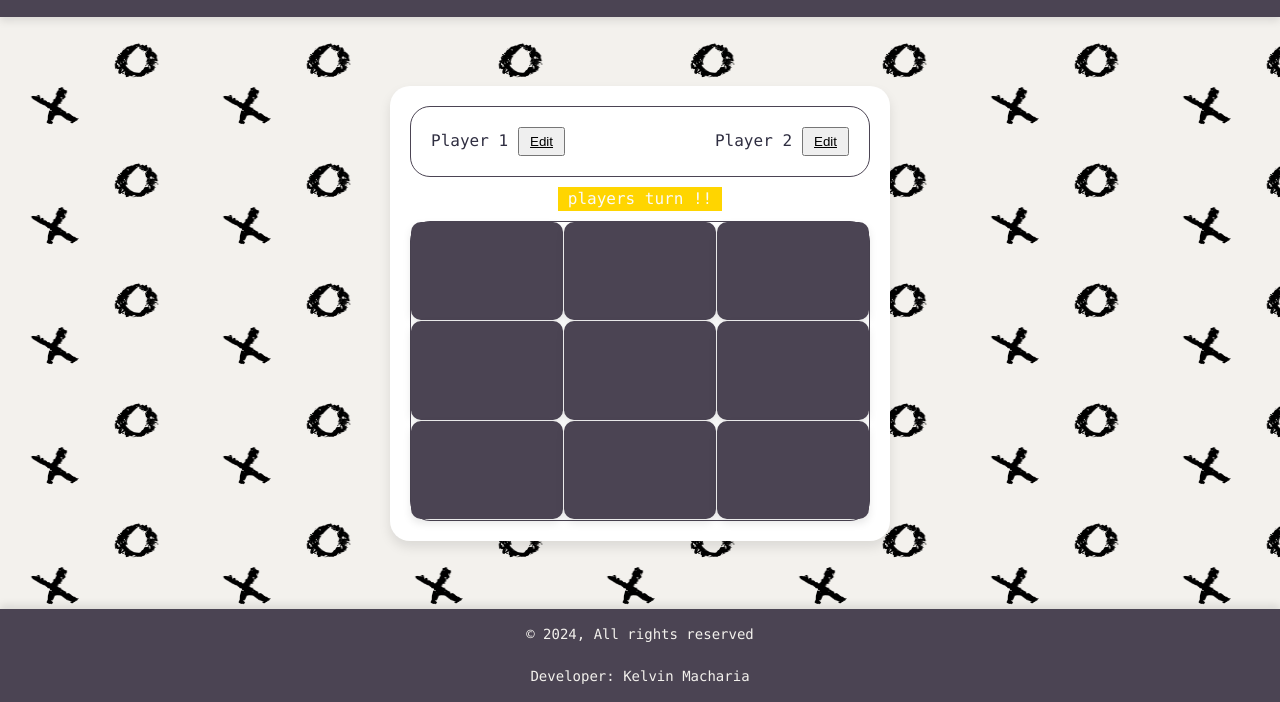
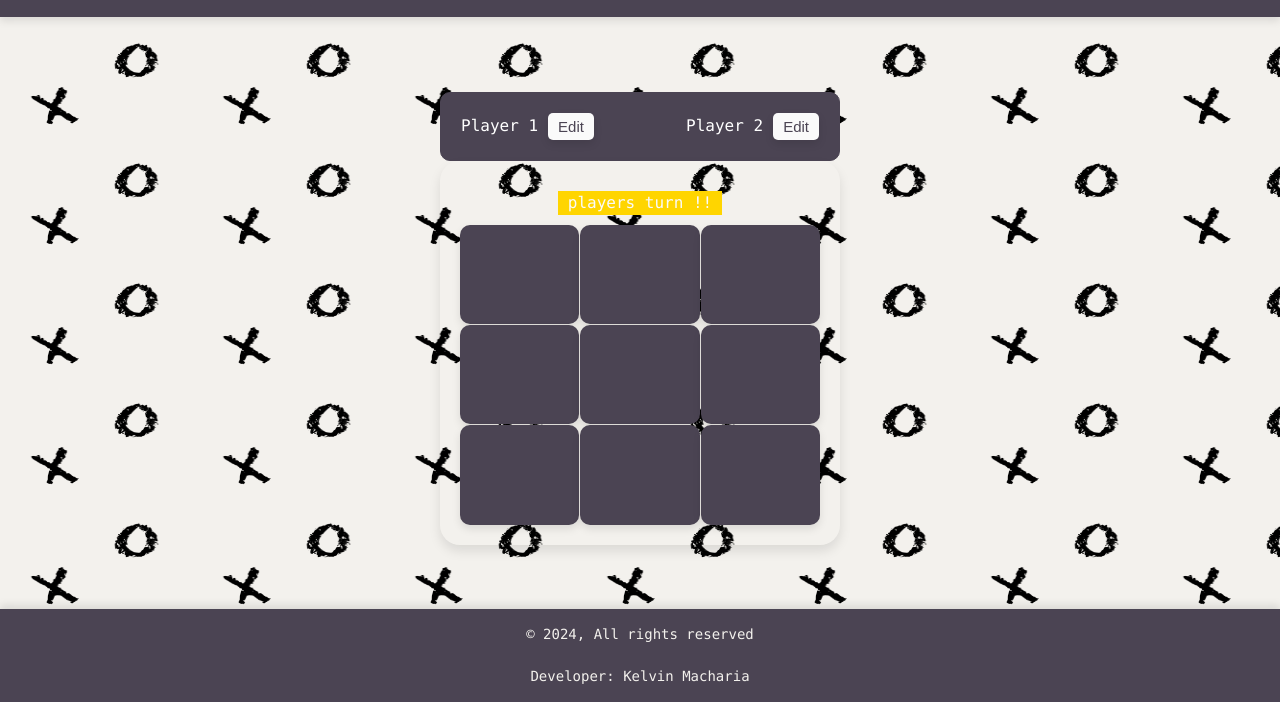
Before and after one commit to kelvinmacharia254/PRODIGY_WD_03, a plain HTML site: page index.html in a window 1280 px wide. Shown: the part 98-800 px from the top of the page. Drawn offline with Linux system fonts and the light colour scheme.

Commit message:
tweeking the front-end layout

```diff
--- a/css/styles.css
+++ b/css/styles.css
@@ -1,59 +1,3 @@
-/*!* || basic normalization *!*/
-/** {*/
-/*    margin:0;*/
-/*    padding:0;*/
-/*    box-sizing: border-box;*/
-/*}*/
-
-/*html{*/
-/*    font-size:62.5%;*/
-/*}*/
-/*!* || General size *!*/
-/*body{*/
-/*    background-color: #d5cabd;*/
-/*    background-image: url("../images/bg-pattern-dark.png");*/
-/*    background-repeat: repeat;*/
-/*    background-size: 20% 20%;*/
-/*    font-family:Consolas, Arial, sans-serif;*/
-/*    font-size: 1.6em;*/
-/*    line-height: 1.2;*/
-/*    min-height: 100vh;*/
-/*    display: flex;*/
-/*    flex-direction: column;*/
-/*}*/
-
-/*!* || header *!*/
-/*header{*/
-/*    padding: 1rem 0;*/
-/*    text-align:center;*/
-/*    background-color: #d5cabd;*/
-/*}*/
-
-/*!* || main *!*/
-/*main{*/
-/*    flex: 1;*/
-/*    display: flex;*/
-/*    flex-direction: column;*/
-/*    align-items: center;*/
-/*}*/
-
-/*form{*/
-/*    background-color: #d5cabd;*/
-/*    margin-top: 2rem ;*/
-/*    padding: 2rem;*/
-/*    display: flex;*/
-/*    gap: 1rem;*/
-
-/*}*/
-
-/*!* || footer *!*/
-/*footer{*/
-/*    padding: 1rem 0;*/
-/*    text-align: center;*/
-/*    background-color: #d5cabd;*/
-/*}*/
-
-
 /* || Basic normalization */
 * {
     margin: 0;
@@ -77,11 +21,14 @@ body {
     min-height: 100vh;
     display: flex;
     flex-direction: column;
+    align-items: center;
+    justify-content: center;
     color: #2f2e41;
 }
 
 /* || Header styling */
 header {
+    width: 100%;
     padding: 2rem;
     text-align: center;
     background-color: #4b4453; /* Darker, more sophisticated background */
@@ -97,8 +44,9 @@ main {
     flex: 1;
     /*padding: 2rem;*/
     display: flex;
-    place-items: center;
-    margin: 1rem auto;
+    flex-direction: column;
+    justify-content: center;
+    align-items: center;
 }
 
 /* ||       main content container */
@@ -108,20 +56,21 @@ main {
     align-items: center;
     padding: 2rem;
     border-radius: 2rem;
-    background-color: #ffffff;
-    width: 100%;
-    min-width: 50rem;
+    /*background-color: #ffffff;*/
+    min-width: 400px;
     box-shadow: 0 6px 12px rgba(0, 0, 0, 0.1);
 }
 
 /* ||       change-name container  */
 #change-name {
+    margin-top: 1rem;
     display: flex;
     justify-content: space-between;
     gap:1rem;
     width: 100%;
     border: 1px solid #4b4453;
-    border-radius: 2rem;
+    background-color: #4b4453;
+    border-radius: 1rem;
     padding: 2rem;
 }
 
@@ -133,13 +82,14 @@ main {
 }
 
 /* ||       change-name input  */
+#change-name label{
+    color: #fff;
+}
 #change-name input {
     background-color: #f3f1ed;
     color: #2f2e41;
     padding: 1rem;
-    border: none;
-    border-radius: 0.5rem;
-    font-size: 1.4rem;
+    border-radius: 1rem;
     box-shadow: 0 2px 4px rgba(0, 0, 0, 0.1);
 }
 
@@ -150,21 +100,26 @@ main {
 }
 
 /* ||       change-name buttons */
-button{
+button {
     padding: 0.5rem 1rem;
-    text-decoration: underline;
-    cursor: pointer;
+    background-color: #fafafa; /* Bright green buttons */
+    color: #4b4453;
+    border: none;
+    border-radius: 0.5rem;
+    font-size: 1.5rem;    cursor: pointer;
+    transition: background-color 0.3s ease;
+    box-shadow: 0 4px 8px rgba(0, 0, 0, 0.1); /* Button shadow for depth */
 }
 
-button:hover{
-    background-color: #4b4453;
-    color: #f3f1ed;
+button:hover {
+    background-color: #694766; /* Darker green on hover */
+    color: #ffffff;
 }
 
 /* || main container board*/
 #board{
     margin-top: 1rem;
-    border: 1px solid #4b4453;
+    /*border: 1px solid #4b4453;*/
     border-radius: 2rem;
     width: 100%;
     min-height: 30rem;
@@ -187,6 +142,7 @@ button:hover{
 
 /* || Footer styling */
 footer {
+    width: 100%;
     padding: 1.5rem 0;
     text-align: center;
     background-color: #4b4453;
--- a/index.html
+++ b/index.html
@@ -13,7 +13,6 @@
         <h4>Prodigy Infotech Task 03</h4>
     </header>
         <main>
-            <div id="container">
             <div id="change-name">
                 <div id="player1">
                     <label>Player 1 </label>
@@ -24,6 +23,7 @@
                     <button id="edit-player2">Edit</button>
                 </div>
             </div>
+            <div id="container">
                 <p>players turn !!</p>
                 <div id="board">
                     <div id="r0-0"  class="tile"></div>
```
Lines whose indentation alone changed are shown as unchanged.
